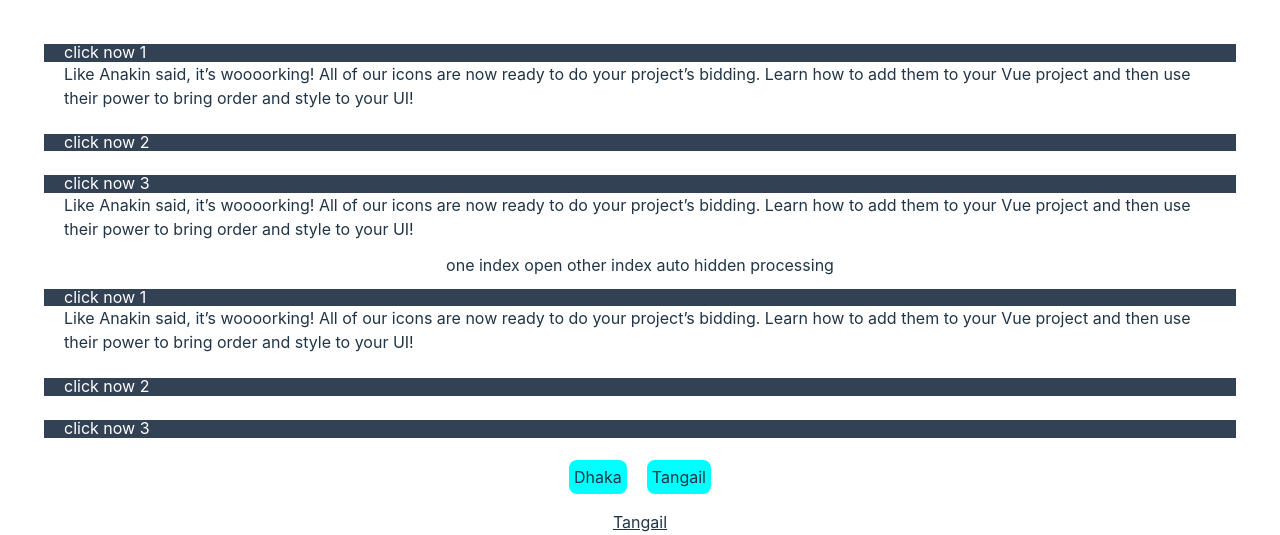
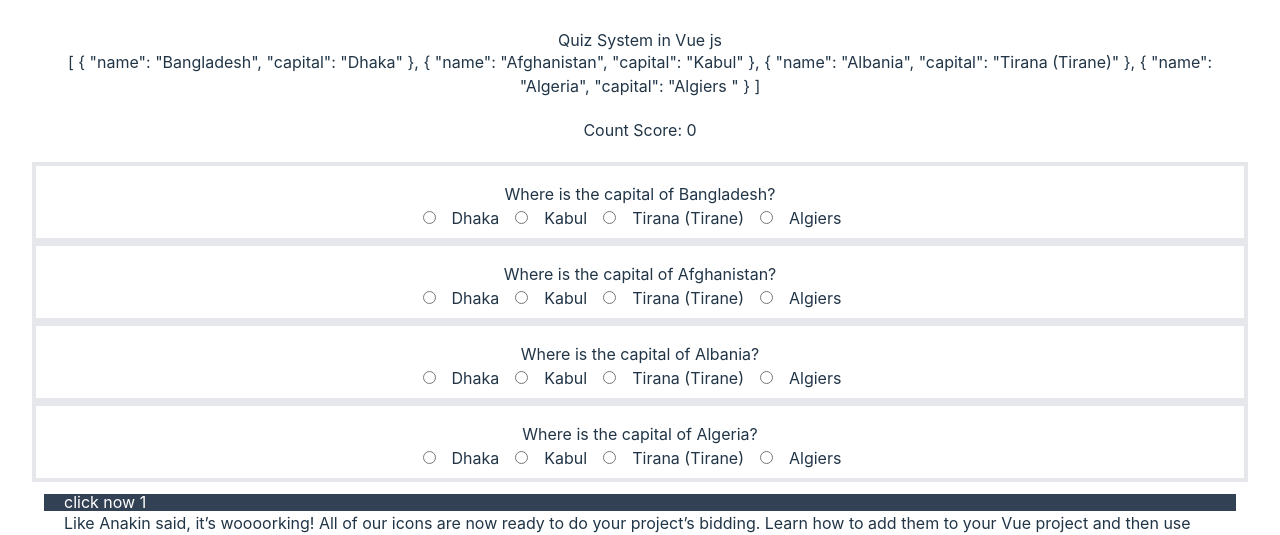
Before and after one commit to saifulislam142348/my-vue-app, a Vue app: page / in a window 1280 px wide. Shown: the top 535 px of the page. Built offline with nearby package versions, Linux system fonts and the light colour scheme.

Commit message:
quiz done

```diff
--- a/src/App.vue
+++ b/src/App.vue
@@ -1,6 +1,7 @@
 <script setup>
 import vModelBinding from './components/vModelBinding.vue';
 import CheckBoxArray from './components/CheckBoxArray.vue';
+import quiz from './components/Quiz.vue';
 import value from './data/data'
 import { ref, reactive } from 'vue'
 import { address, people } from './data/data'
@@ -52,6 +53,7 @@ function PressedWhat(event) {
 </script>
 
 <template>
+  <quiz/>
 
   <div class="  p-3" v-for="detail in details">
     <div @click="detail.isOpen = !detail.isOpen"
--- /dev/null
+++ b/src/components/Quiz.vue
@@ -0,0 +1,54 @@
+<script setup>
+import { ref, reactive } from 'vue'
+
+
+const countries =reactive( [
+    {
+        name: 'Bangladesh',
+        capital: 'Dhaka',
+    }, {
+        name: 'Afghanistan',
+        capital: 'Kabul',
+    },
+    {
+        name: 'Albania',
+        capital: 'Tirana (Tirane)',
+    },
+    {
+        name: 'Algeria',
+        capital: 'Algiers ',
+    }]);
+const capitals = ["Dhaka", "Kabul", "Tirana (Tirane)", "Algiers"];
+//  function  capitalRandom(){
+//    return capitals.sort(()=>Math.random()-0.5);
+// }
+function getScore(){
+    let score=0;
+    countries.forEach(country=> {
+        if(country.capital===country.answer){
+            score++
+        }
+
+
+    });
+    return score;
+}
+</script>
+<template>
+    <section>
+        <h1>Quiz System in Vue js </h1>
+        <p>{{ countries }}</p>
+        <h2 class="p-5">Count Score: {{getScore()}}</h2>
+        <div class="box-border h-20 w-90 p-4 border-4" v-for="country in countries" :key="country.name">
+            <p>Where is the capital of {{ country.name }}? </p>
+            <template  v-for="capital in capitals" :key="capital">
+                <input class="p-4" type="radio" :name="country.name" :value="capital" v-model="country.answer" />
+                <label  class="p-4">{{ capital }}</label>
+            </template>
+
+
+
+        </div>
+    </section>
+</template>
+<style scoped></style>
```
